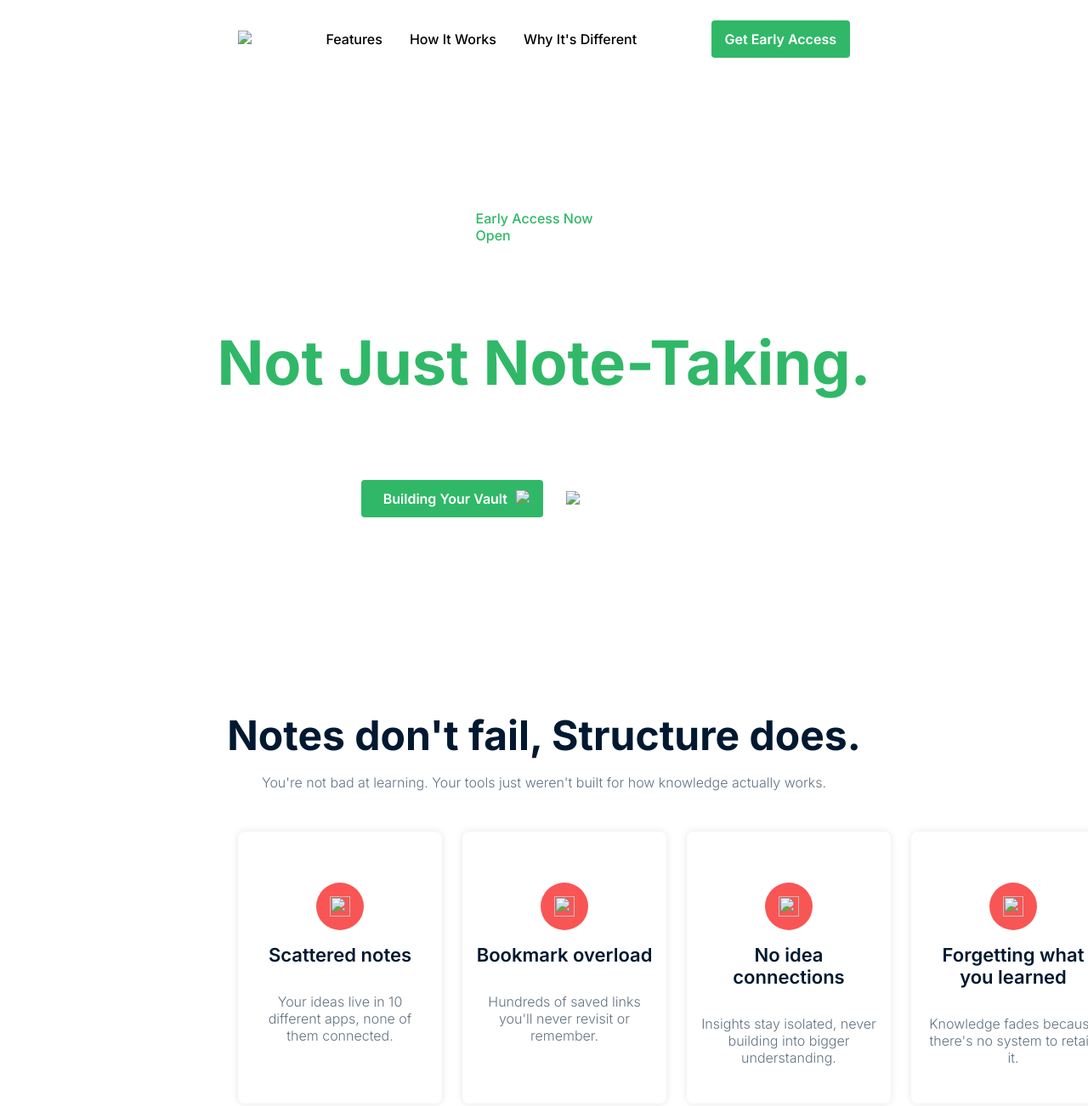
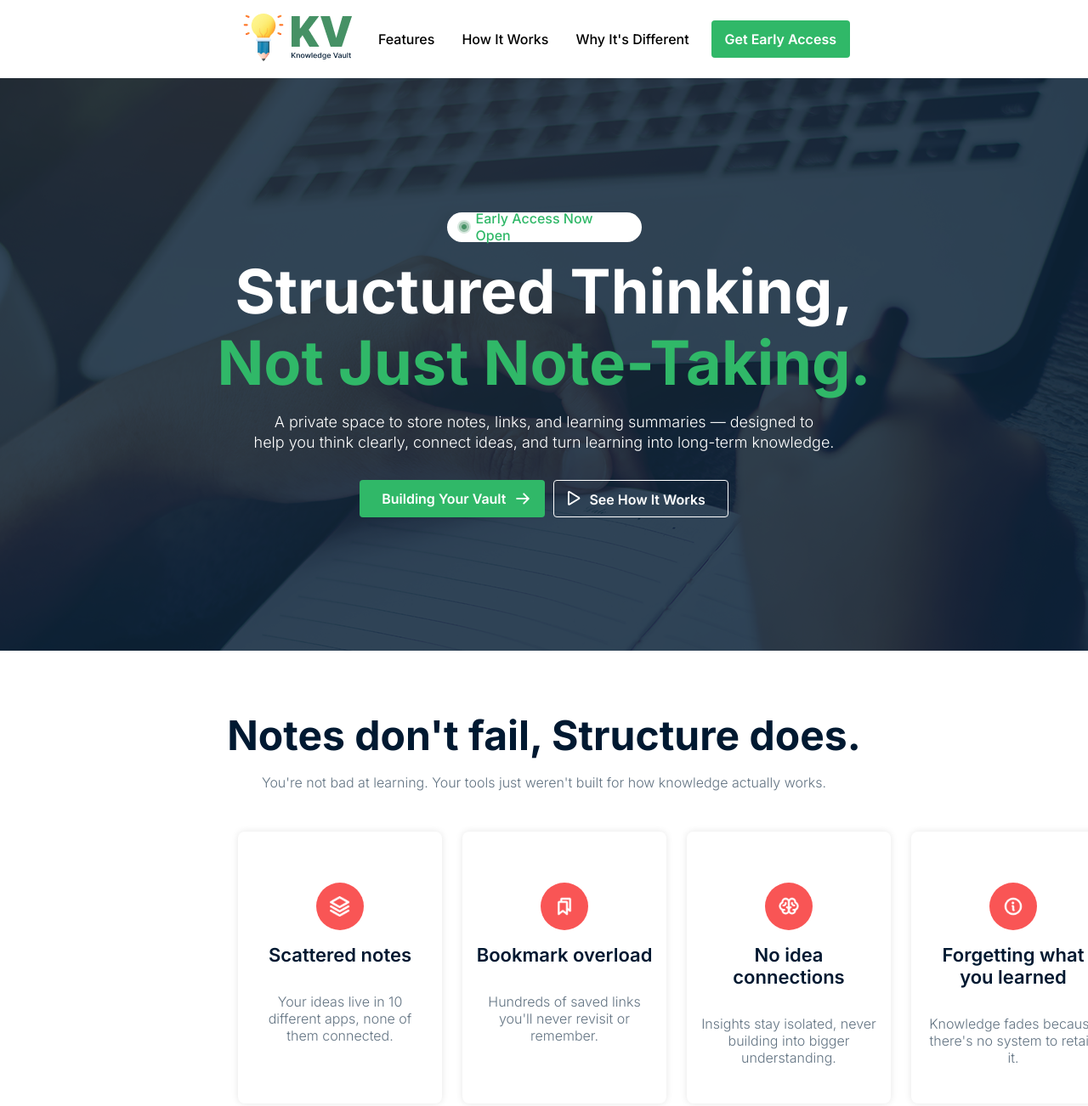
Before and after one commit to fazlayrabbii24/Assignment-1-Programming-Hero-B13-R, a plain HTML site: page index.html in a window 1280 px wide. Shown: the top 1302 px of the page at 85% size. Drawn offline with Linux system fonts and the light colour scheme; the site is published under a folder, as on GitHub Pages, so addresses that start at the root find nothing.

Commit message:
Few Final Upgrade

```diff
--- a/index.html
+++ b/index.html
@@ -12,7 +12,7 @@
 <body>
     <header>
         <nav id="navigation" class="container">
-            <div class="logo"><img src="/Images/logo-navbar.png"></div>
+            <div class="logo"><img src="Images/logo-navbar.png"></div>
             <div class="nav-menu">
                 <ul class="nav-link">
                     <li><a href="">Features</a></li>
@@ -28,7 +28,7 @@
     <main>
         <section class="hero-banner">
             <div class="top-h6">
-                <img src="/Images/live blinking.png">
+                <img src="Images/live blinking.png">
                 <h6>Early Access Now Open</h6>
             </div>
             <div class="hero-text">
@@ -38,10 +38,10 @@
             <div class="hero-button">
                 <button class="fill-btn-hero">
                     <a href=""> Building Your Vault </a>
-                    <img src="/Images/ArrowRight.png">
+                    <img src="Images/ArrowRight.png">
                 </button>
                 <button class="stroke-btn-hero">
-                    <img src="/Images/play.png">
+                    <img src="Images/play.png">
                     <a href=""> See How It Works</a>
                 </button>
             </div>
@@ -54,22 +54,22 @@
             <div class="container">
             <div class="cards">
                 <div class="cards-details">
-                    <div class="icon"><img src="/Images/Vector.png"></div>
+                    <div class="icon"><img src="Images/Vector.png"></div>
                     <h4>Scattered notes</h4>
                     <p>Your ideas live in 10 different apps, none of them connected.</p>
                 </div>
                 <div class="cards-details">
-                    <div class="icon"><img src="/Images/Bookmarks.png"></div>
+                    <div class="icon"><img src="Images/Bookmarks.png"></div>
                     <h4>Bookmark overload</h4>
                     <p>Hundreds of saved links you'll never revisit or remember.</p>
                 </div>
                 <div class="cards-details">
-                    <div class="icon"><img src="/Images/Brain.png"></div>
+                    <div class="icon"><img src="Images/Brain.png"></div>
                     <h4>No idea connections</h4>
                     <p>Insights stay isolated, never building into bigger understanding.</p>
                 </div>
                 <div class="cards-details">
-                    <div class="icon"><img src="/Images/Info.png"></div>
+                    <div class="icon"><img src="Images/Info.png"></div>
                     <h4>Forgetting what you learned</h4>
                     <p>Knowledge fades because there's no system to retain it.</p>
                 </div>
--- a/styles.css
+++ b/styles.css
@@ -77,7 +77,7 @@ header{
 
 .hero-banner{
     background-color: white;
-    background-image: url(/Images/hero-bg.png);
+    background-image: url(Images/hero-bg.png);
     background-repeat: no-repeat;
     background-size: cover;
     background-position: center;
```
